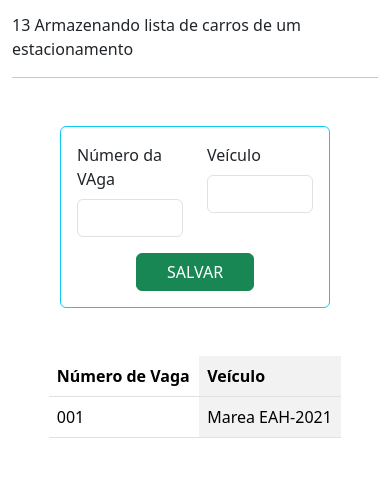
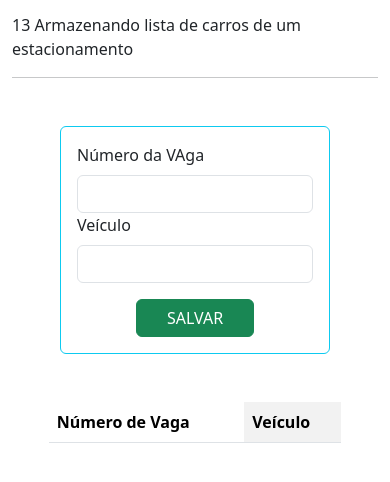
Before and after one commit to MuriloQuintal/EXERCICIOS-JS, a plain HTML site: page Exercicio013/index.html in a window 390 px wide. Shown: the part 104-586 px from the top of the page. Drawn offline with nearby package versions, Linux system fonts and the light colour scheme.

Commit message:
Exercicio013
AJustado tamanho dos inputs para telas menores e maiores, em telas maiores colunas com tamnho fixo de 6, e tamanho pequeno, input com 12 de tamanho assim alinhando verticalmente

```diff
--- a/Exercicio013/app.js
+++ b/Exercicio013/app.js
@@ -25,8 +25,6 @@ function fnListarVeiculos(){
         document.getElementById("tabela_veiculos").innerHTML += `</tr>`
     }
 
-
-
 }
-// function fnLimpar(){
-//     getElementById("numero_vaga")clea
+function fnLimpar(){
+     document.getElementById("form_veiculos").reset()}
--- a/Exercicio013/index.html
+++ b/Exercicio013/index.html
@@ -14,20 +14,20 @@
     <blockquote class="blockquote">"Quem com ferro fere, com ferro será ferido!"</blockquote>
     <p>13 Armazenando lista de carros de um estacionamento</p>
     <hr>
-    <form class="border border-info border-1 rounded p-3 m-5 ">
+    <form class="border border-info border-1 rounded p-3 m-5 " id="form_veiculos">
         <div class="row mb-3">
-            <div class="col">
+            <div class="col-12 col-md-6">
                 <label class="form-label">Número da VAga</label>
                 <input class="form-control" id="numero_vaga">
             </div>
-            <div class="col">
+            <div class="co-12 col-md-6">
                 <label class="form-label">Veículo</label>
                 <input class="form-control" id="veiculo">
             </div>
         </div>
         <div class="row">
             <div class="col text-center">
-                <button type="button" class="btn btn-success w-50" onclick="fnSalvarVeiculos(); fnListarVeiculos()">SALVAR</button>
+                <button type="button" class="btn btn-success w-50" onclick="fnSalvarVeiculos(); fnListarVeiculos(); fnLimpar()">SALVAR</button>
             </div>
         </div>
     </div>
@@ -43,10 +43,7 @@
                 </tr>
             </thead>
             <tbody id="tabela_veiculos">
-                <tr>
-                    <td>001</td>
-                    <td>Marea EAH-2021</td>
-                </tr>
+
             </tbody>
         </table>
     </div>
```
